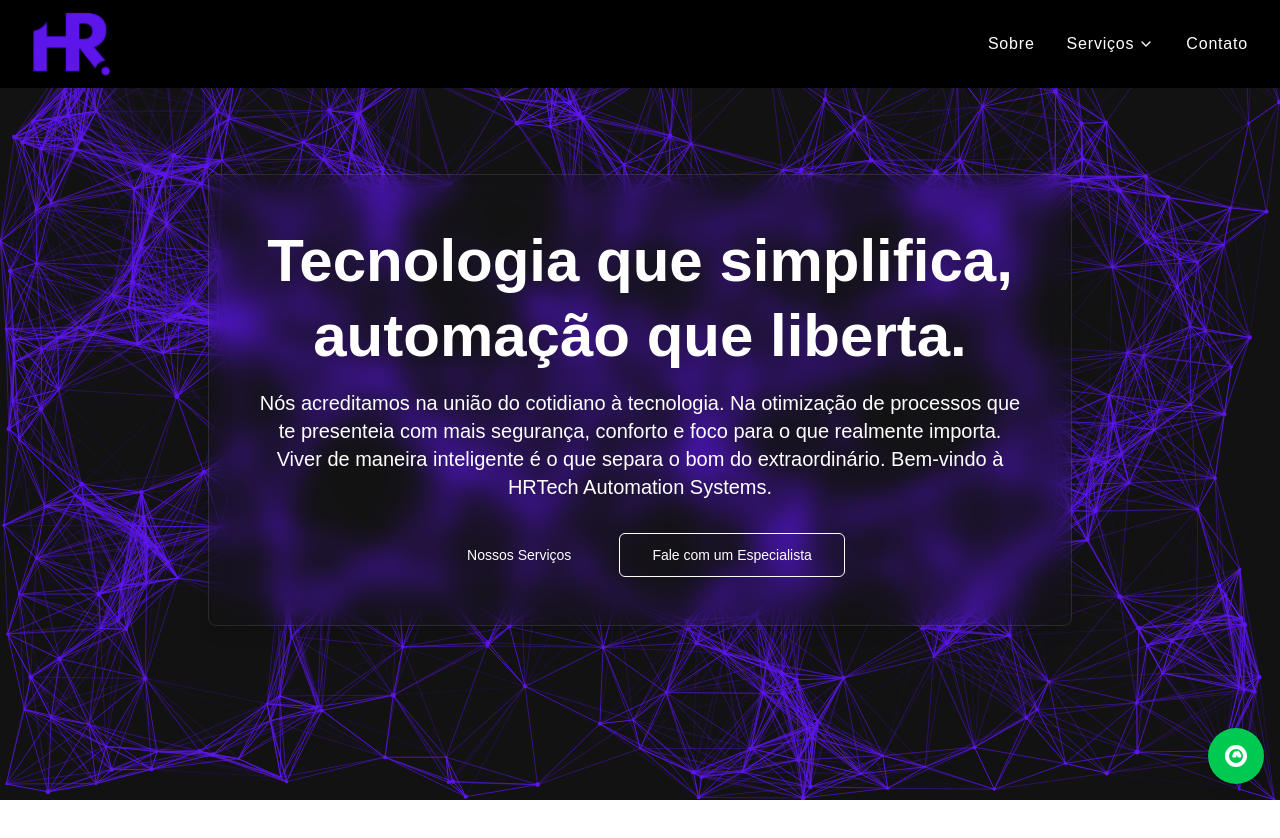
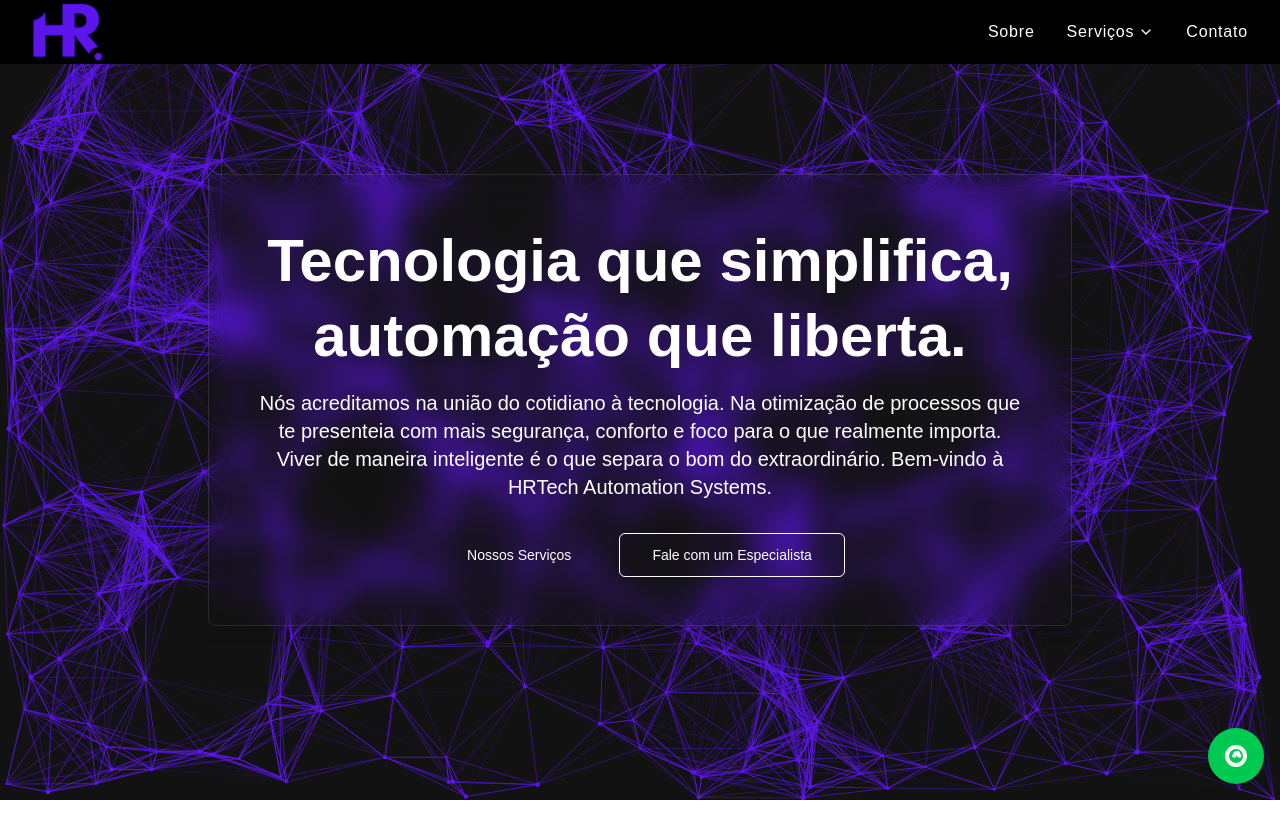
Before and after one commit to HenriqueRavazzi/hrtech-website, a Next.js app: page / in a window 1280 px wide. Shown: the top 838 px of the page. Built offline with nearby package versions, Linux system fonts and the light colour scheme.

Commit message:
refactor(layout): adjust navbar styling and remove unused elements
- Reduce navbar height and logo width for better proportions
- Remove commented out "Orçamento" link and redundant "Fale Conosco" button
- Maintain consistent styling for remaining navigation elements

```diff
--- a/app/components/layout/Navbar.tsx
+++ b/app/components/layout/Navbar.tsx
@@ -13,12 +13,12 @@
 
   return (
     <header className="fixed top-0 left-0 right-0 z-50 bg-black">
-      <div className="container mx-auto flex h-22 max-w-7xl items-center justify-between px-4 sm:px-6 lg:px-8">
+      <div className="container mx-auto flex h-16 max-w-7xl items-center justify-between px-4 sm:px-6 lg:px-8">
         <Link href="/" className="flex items-center gap-2">
           <Image
             src="/images/logo-roxo.png"
             alt="HRTech Logo"
-            width={80}
+            width={72}
             height={40}
             className="bg-transparent"
           />
@@ -64,19 +64,16 @@
               Sobre
             </Link>
             <MobileServicesDropdown onItemClick={() => setIsOpen(false)} />
-            <Link
+            {/* <Link
               href="/orcamento"
               className="w-full rounded-md py-3 text-center text-base font-medium tracking-wider text-light/80 transition-colors hover:bg-purple-900/50 hover:text-light focus:bg-purple-900/50 focus:text-light focus:outline-none font-sans">
               Orçamento
-            </Link>
+            </Link> */}
             <Link
               href="/contact"
               className="w-full rounded-md py-3 text-center text-base font-medium tracking-wider text-light/80 transition-colors hover:bg-purple-900/50 hover:text-light focus:bg-purple-900/50 focus:text-light focus:outline-none font-sans">
               Contato
             </Link>
-            <Button asChild variant="primary" className="w-full mt-2">
-              <Link href="/contact" onClick={() => setIsOpen(false)}>Fale Conosco</Link>
-            </Button>
           </nav>
         </div>
       )}
```
